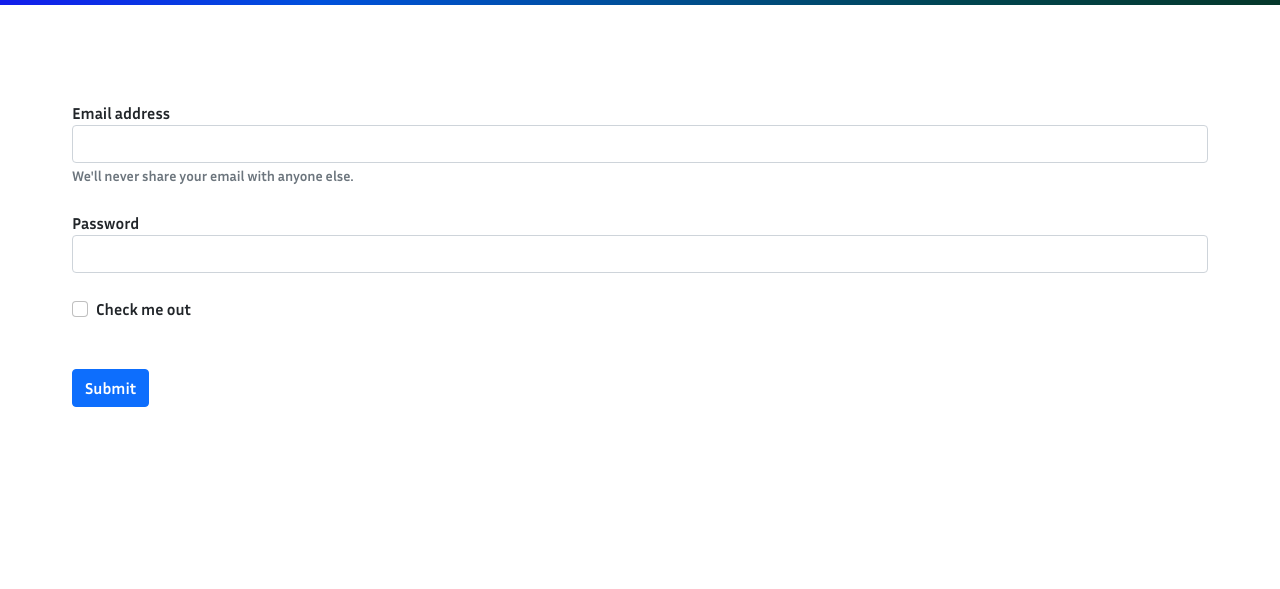
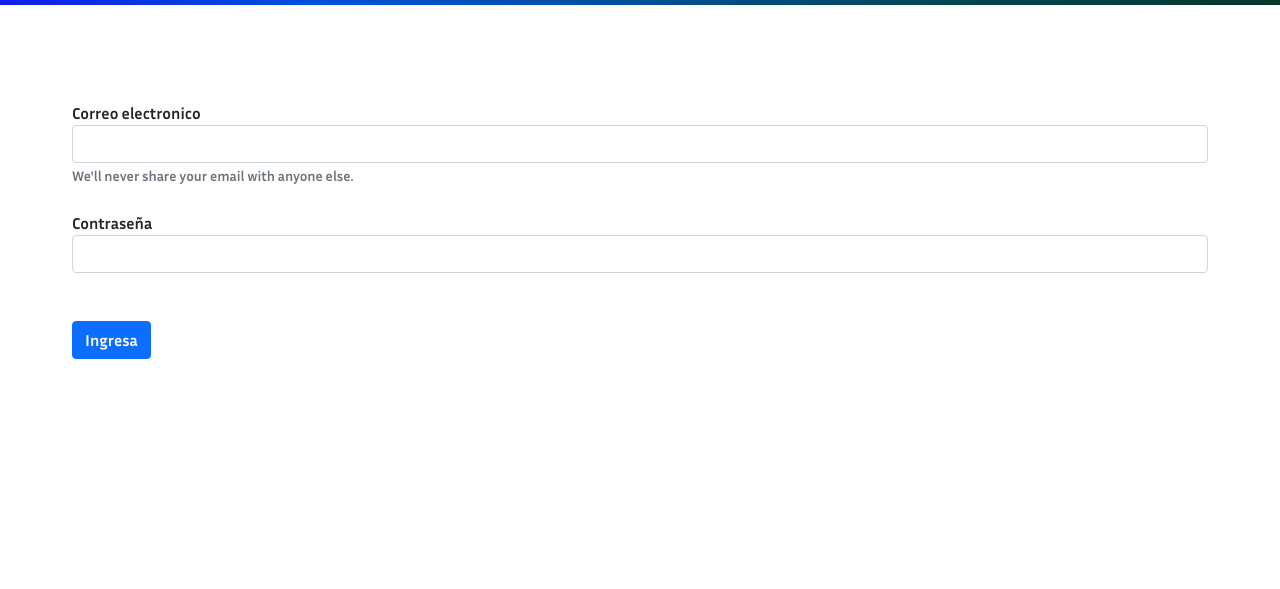
Before and after one commit to alberto-a-ferreira/entrega-final-silicar, a website: page paginas/ingresa.html in a window 1280 px wide. Shown: the part 157-746 px from the top of the page. Drawn offline with Linux system fonts and the light colour scheme.

Commit message:
cambio en pagina de ingreso

```diff
--- a/paginas/ingresa.html
+++ b/paginas/ingresa.html
@@ -37,19 +37,15 @@
     <!--formulario de ingreso-->
     <form class="m-5 py-4">
       <div class="form-group m-4">
-        <label for="exampleInputEmail1">Email address</label>
+        <label for="exampleInputEmail1">Correo electronico</label>
         <input type="email" class="form-control" id="exampleInputEmail1" aria-describedby="emailHelp">
         <small id="emailHelp" class="form-text text-muted">We'll never share your email with anyone else.</small>
       </div>
       <div class="form-group m-4">
-        <label for="exampleInputPassword1">Password</label>
+        <label for="exampleInputPassword1">Contraseña</label>
         <input type="password" class="form-control" id="exampleInputPassword1">
       </div>
-      <div class="form-group form-check m-4">
-        <input type="checkbox" class="form-check-input" id="exampleCheck1">
-        <label class="form-check-label" for="exampleCheck1">Check me out</label>
-      </div>
-      <button type="submit" class="btn btn-primary m-4">Submit</button>
+      <button type="submit" class="btn btn-primary m-4">Ingresa</button>
     </form>
     <!--pie de pagina-->
     <footer class="d-flex justify-content-between align-items-center border-top fondo mt-auto">
```
Also changed, not shown: paginas/contacto.html (+1 -0 lines).
